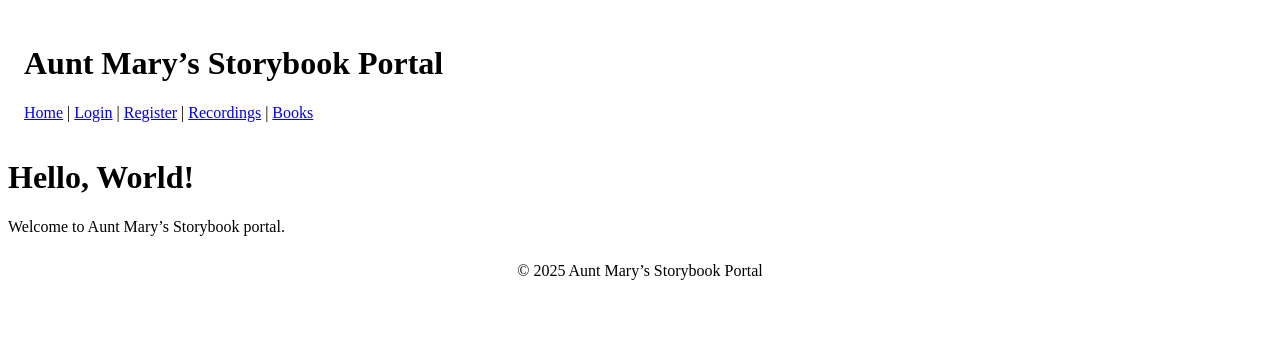
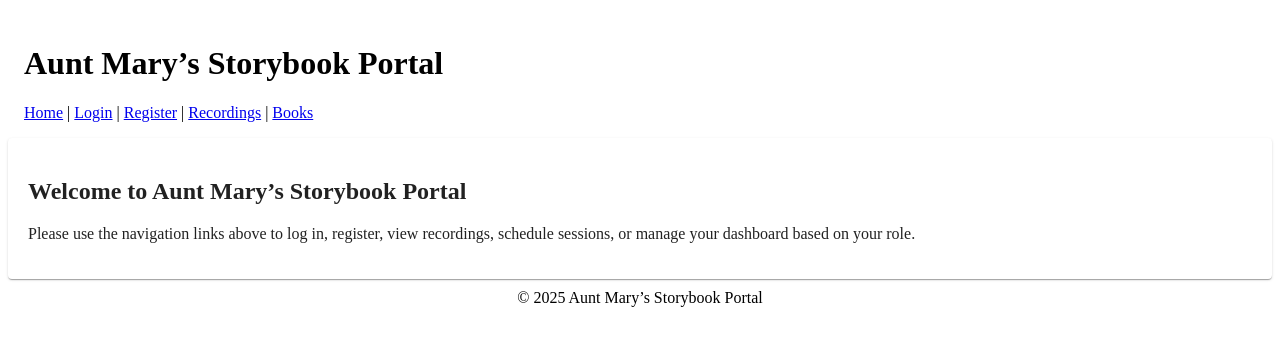
Before and after one commit to zkennedy2190/cpsc49200_capstone_project, a React (Create React App) app in the folder frontend/: page / in a window 1280 px wide. Shown: the top 346 px of the page. Built offline with nearby package versions, Linux system fonts and the light colour scheme.

Commit message:
Progress Document 10

```diff
--- a/frontend/src/pages/HomePage.js
+++ b/frontend/src/pages/HomePage.js
@@ -1,19 +1,15 @@
 import React from 'react';
-import Table from '@mui/material/Table';
-import TableHead from '@mui/material/TableHead';
-import TableBody from '@mui/material/TableBody';
-import TableRow from '@mui/material/TableRow';
-import TableCell from '@mui/material/TableCell';
-import TextField from '@mui/material/TextField';
-import Button from '@mui/material/Button';
 import Paper from '@mui/material/Paper';
 
 function HomePage() {
   return (
-    <div>
-      <h1>Hello, World!</h1>
-      <p>Welcome to Aunt Mary’s Storybook portal.</p>
-    </div>
+    <Paper style={{ padding: 20 }}>
+      <h2>Welcome to Aunt Mary’s Storybook Portal</h2>
+      <p>
+        Please use the navigation links above to log in, register, view recordings, schedule sessions,
+        or manage your dashboard based on your role.
+      </p>
+    </Paper>
   );
 }
 
```
